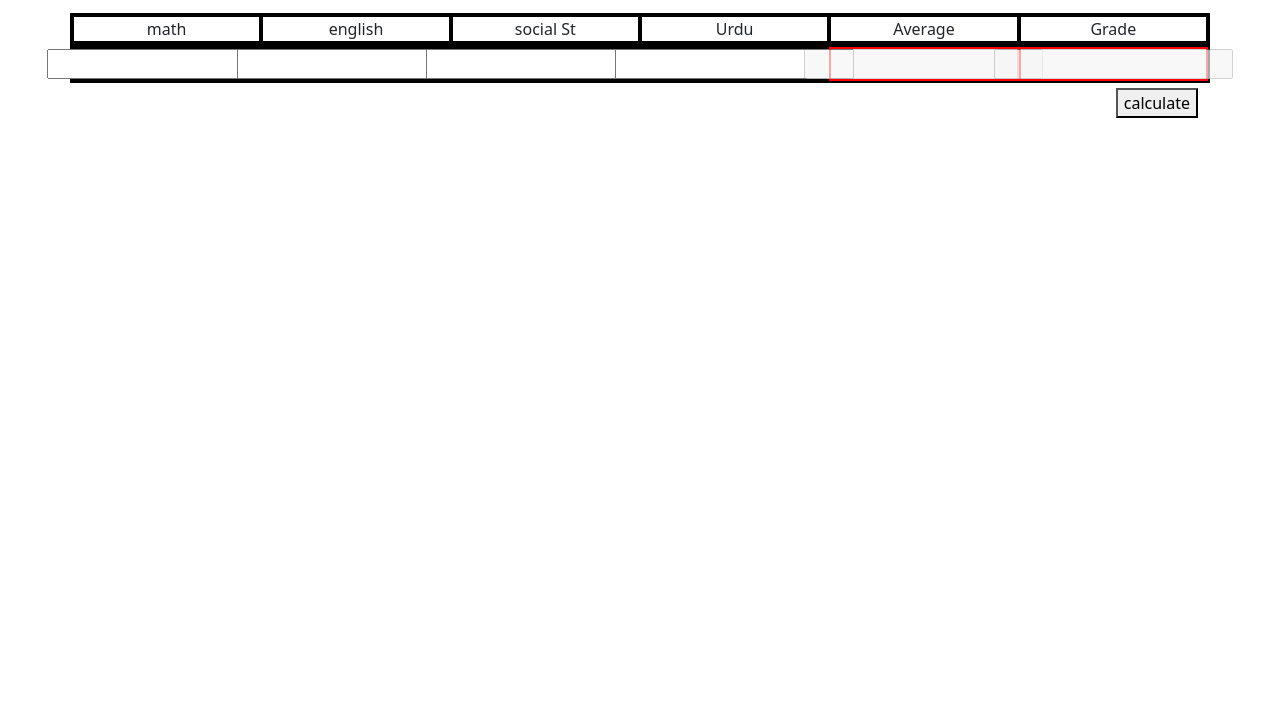
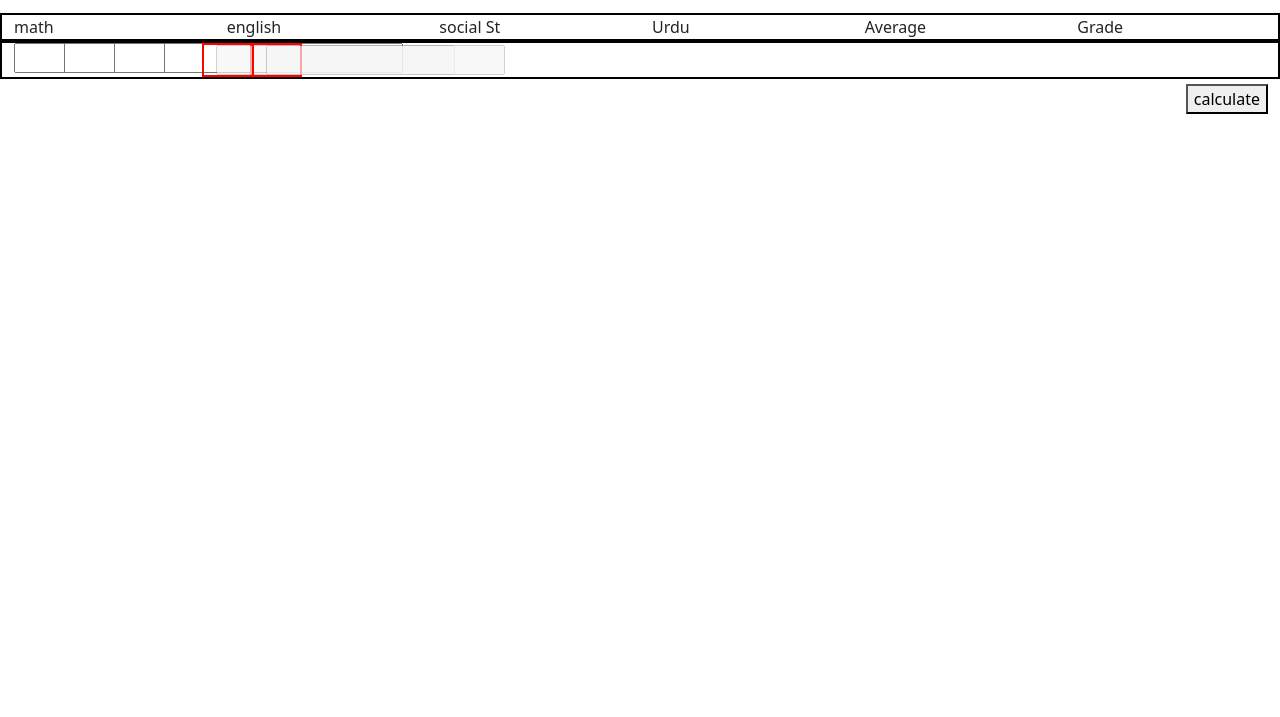
Before and after one commit to AliRaza707/agregate_CALC, a plain HTML site: page index.html in a window 1280 px wide. Shown: the part 83-800 px from the top of the page. Drawn offline with nearby package versions, Linux system fonts and the light colour scheme.

Commit message:
Update index.html

```diff
--- a/index.html
+++ b/index.html
@@ -34,23 +34,23 @@
 <body>
     <center><h1 style="text-decoration: underline;">Agregate Calculator</h1></center>
     <center><p>kindly enter the numbers below  to know your approx result (max limit 100)</p></center>
-    <div class="container">
+    <div class="container-fluid">
         <div class="row">
-            <div class="col">math</div>
-            <div class="col">english</div>
-            <div class="col">social St</div>
-            <div class="col">Urdu</div>
-            <div class="col">Average</div>
-            <div class="col">Grade</div>
+            <div class="col-md-2">math</div>
+            <div class="col-md-2">english</div>
+            <div class="col-md-2">social St</div>
+            <div class="col-md-2">Urdu</div>
+            <div class="col-md-2">Average</div>
+            <div class="col-md-2">Grade</div>
         </div>
         <form action="#">
             <div class="row">
-                <div class="col mybox"><input type="text" id="math-marks"></div>
-                <div class="col mybox" ><input type="text" id="english-marks"></div>
-                <div class="col mybox" ><input type="text" id="sst-marks"></div>
-                <div class="col mybox" ><input type="text" id="urdu-marks"></div>
-                <div class="col mybox imp"><input type="text" id="avg" disabled></div>
-                <div class="col mybox imp"><input type="text" id="grade" disabled></div>
+                <div class="col-md-2 mybox"><input type="text" id="math-marks"></div>
+                <div class="col-md-2 mybox" ><input type="text" id="english-marks"></div>
+                <div class="col-md-2 mybox" ><input type="text" id="sst-marks"></div>
+                <div class="col-md-2 mybox" ><input type="text" id="urdu-marks"></div>
+                <div class="col-md-2 mybox imp"><input type="text" id="avg" disabled></div>
+                <div class="col-md-2 mybox imp"><input type="text" id="grade" disabled></div>
             </div>
 
             <div class="bottom">
```
